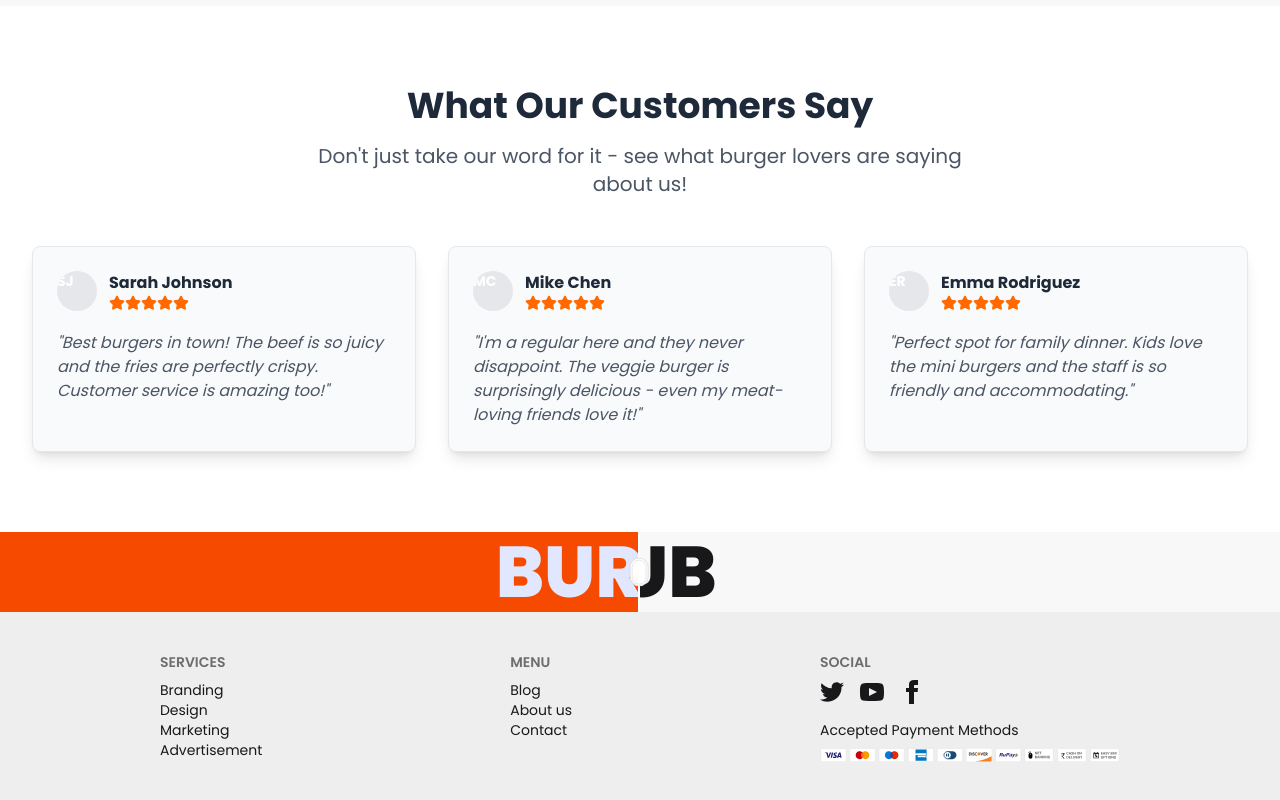
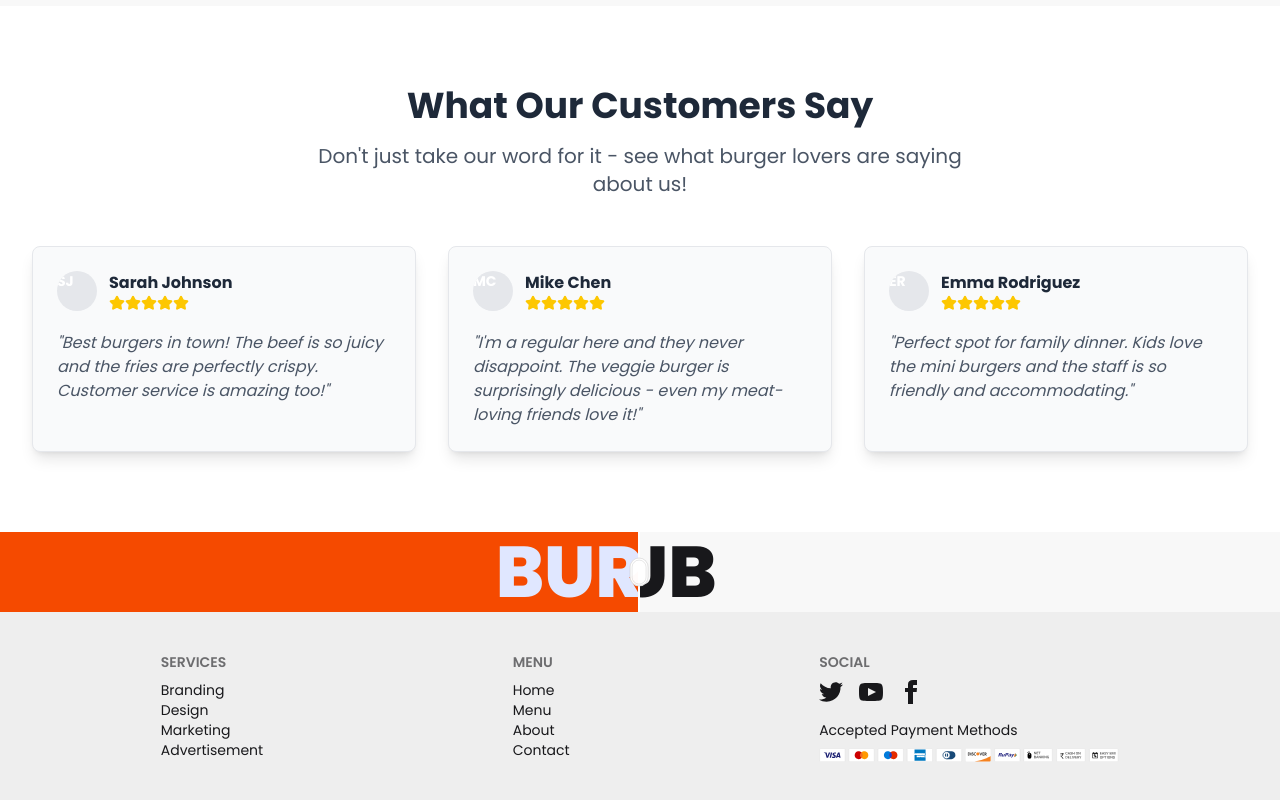
Before and after one commit to Sarathmithran/Burger-Hub, a React (Vite) app: page / in a window 1280 px wide. Shown: the part 1874-2674 px from the top of the page. Built offline with nearby package versions, Linux system fonts and the light colour scheme; no server answers.

Commit message:
add scroll-to-top utility function

```diff
--- a/src/components/customerReview/CustomerReview.jsx
+++ b/src/components/customerReview/CustomerReview.jsx
@@ -43,7 +43,7 @@ const CustomerReview = () => {
                       {[...Array(review.rating)].map((_, i) => (
                         <Star
                           key={i}
-                          className="w-4 h-4 text-orange-500 fill-current"
+                          className="w-4 h-4 text-yellow-400 fill-current"
                         />
                       ))}
                     </div>
--- a/src/components/footer/Footer.jsx
+++ b/src/components/footer/Footer.jsx
@@ -1,8 +1,11 @@
 import React from "react";
 import Diff from "../diff/Diff";
 import Payment from "../svg/Payment";
+import { Link } from "react-router-dom";
+import { scrollToTop } from "../../utils/scroll";
 
 const Footer = () => {
+
   return (
     <>
     <Diff/>
@@ -18,9 +21,10 @@ const Footer = () => {
 
         <nav className="text-center sm:text-left mb-6 sm:mb-0">
           <h6 className="footer-title">Menu</h6>
-          <a className="link link-hover block">Blog</a>
-          <a className="link link-hover block">About us</a>
-          <a className="link link-hover block">Contact</a>
+          <Link to={'/'} onClick={scrollToTop} className="link link-hover block">Home</Link>
+          <Link to={'/menu'} onClick={scrollToTop} className="link link-hover block">Menu</Link>
+          <Link to={'/about'} onClick={scrollToTop} className="link link-hover block">About</Link>
+          <Link to={'/contact'} onClick={scrollToTop} className="link link-hover block">Contact</Link>
         </nav>
 
         <nav className="text-center sm:text-left">
--- a/src/pages/detailPage/DetailPage.jsx
+++ b/src/pages/detailPage/DetailPage.jsx
@@ -7,6 +7,7 @@ import { toast } from 'react-toastify';
 import { addToCart } from '../../features/cart/cartThunk';
 import BurgerLoading from '../../components/svg/BurgerLoading';
 import { Tabs } from '../../data/detailPageTabs';
+import { scrollToTop } from '../../utils/scroll';
 
 const DetailPage = () => {
 
@@ -57,7 +58,7 @@ const DetailPage = () => {
   };
 
   const resetMenuView  = () => {
-    window.scrollTo({ top: 0, behavior: "smooth" });
+    scrollToTop();
     setQuantity(1);
     setActiveTab('description');
   }
--- /dev/null
+++ b/src/utils/scroll.js
@@ -0,0 +1,3 @@
+export const scrollToTop = () => {
+    window.scrollTo({ top: 0, behavior: "smooth" });
+}
```
